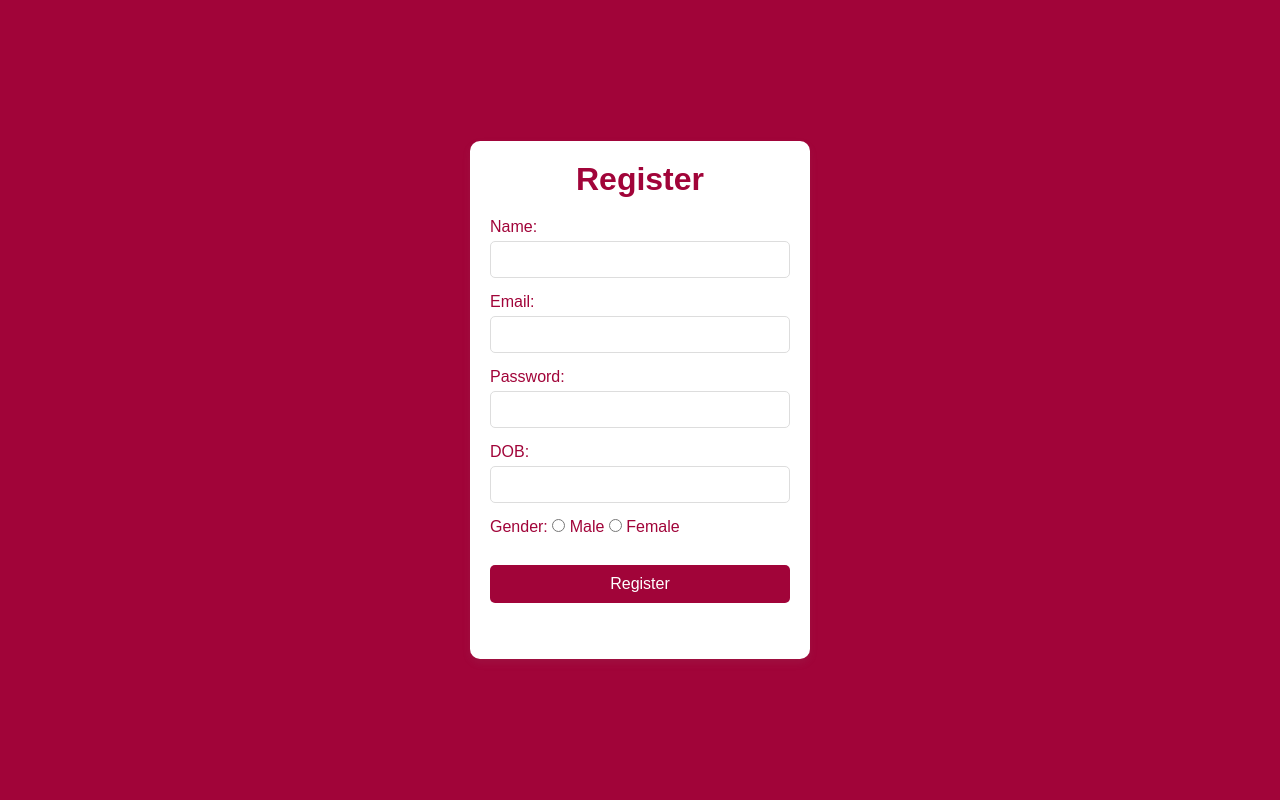
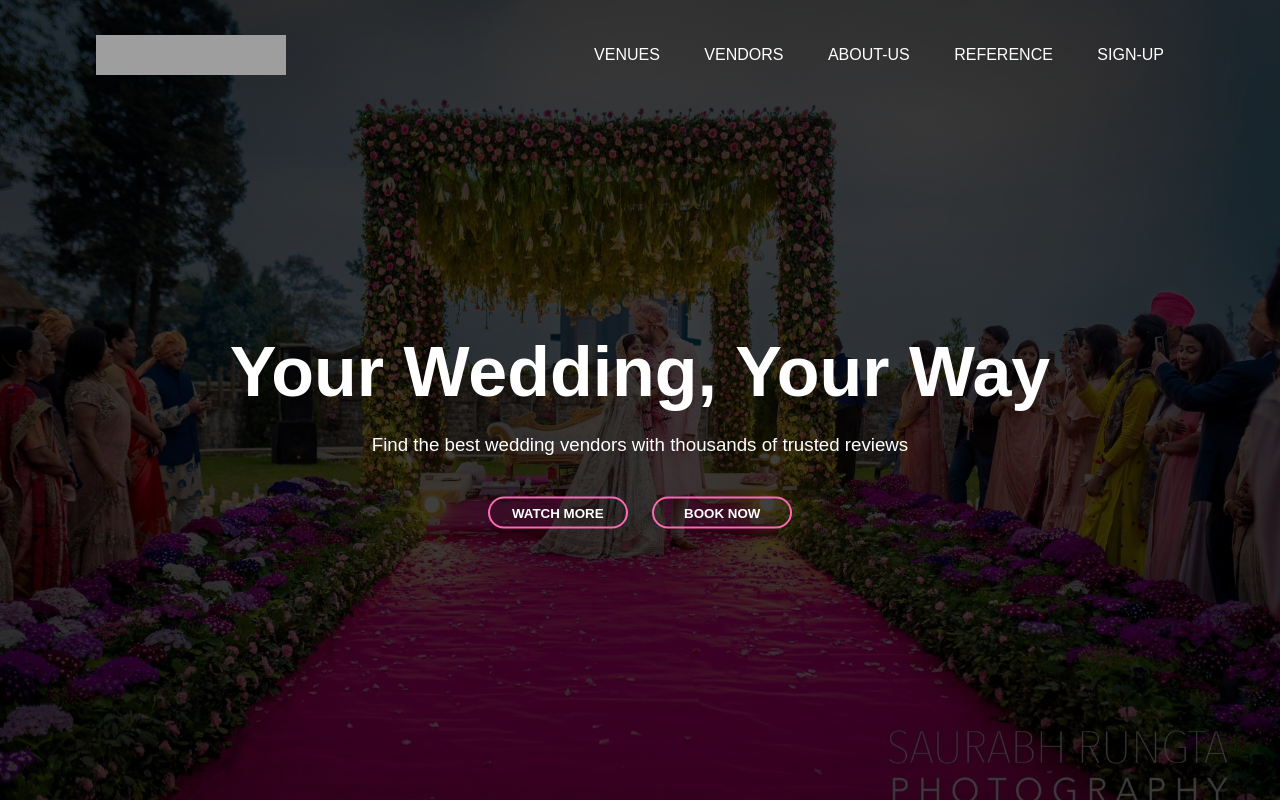
Before and after one commit to thakarepratham/wedding1, a plain HTML site: page index.html in a window 1280 px wide. Drawn offline with Linux system fonts and the light colour scheme; grey boxes are pictures that could not be loaded.

Commit message:
Add files via upload

```diff
--- a/index.html
+++ b/index.html
@@ -3,39 +3,32 @@
 <head>
     <meta charset="UTF-8">
     <meta name="viewport" content="width=device-width, initial-scale=1.0">
-    <title>Registration Page</title>
-    <link rel="stylesheet" href="style.css">
+    <title>Document</title>
+    <link rel="stylesheet" href="./styel.css">
 </head>
 <body>
-    <div class="container" method="post ">
-        <h1>Register</h1>
-        <form class="registration-form">
-            <label for="name">Name:</label>
-            <input type="text" id="name" name="name">
+    <div class="banner">
+        <div class="navbar">
+            <img alt="wmg logo" class="plogo" id="wmg-hp" src="https://images.wedmegood.com/images/WMG-logo.svg" width="194" height="40" >
+            <ul>
+                <li><a href="#">VENUES</a></li>
+                <li><a href="#">VENDORS</a></li>
+                <li><a href="#">ABOUT-US</a></li>
+                <li><a href="https://www.wedmegood.com/">REFERENCE</a></li>
+                <li><a href="../signup/index.html">SIGN-UP</a></li>
 
-            <label for="email">Email:</label>
-            <input type="email" id="email" name="email">
+            </ul>
+        </div>
+                <div class="content">
+                    <h1>Your Wedding, Your Way</h1>
+                    <h3><p>Find the best wedding vendors with thousands of trusted reviews</p></h3>
+                    <button onclick="location.href='https://www.wedmegood.com/real_wedding/all/all/international-weddings'">WATCH MORE</button>
+                    <button onclick="location.href='file:///E:/html/html/signup/index.html';">BOOK NOW</button>
 
-            <label for="password">Password:</label>
-            <input type="password" id="password" name="password">
+                </div>
 
-            <label for="dob">DOB:</label>
-            <input type="dateofbirth" id="dob" name="dob">
-            <div>
-                <label for="">Gender: </label>
-             <input type="radio" value="male" name="gen" id="m">
-             <label for="m">Male</label>
-             <input type="radio" value="female" name="gen" id="f">
-             <label for="f">Female</label>
-            </div><br>
 
-            <button type="submit">Register</button><br><br>
-
-            <!-- <button onclick="location.href='file:///E:/html/html/task1/index.html'">BACK</button> -->
-
-        </form>
 
     </div>
-
 </body>
 </html>
```
